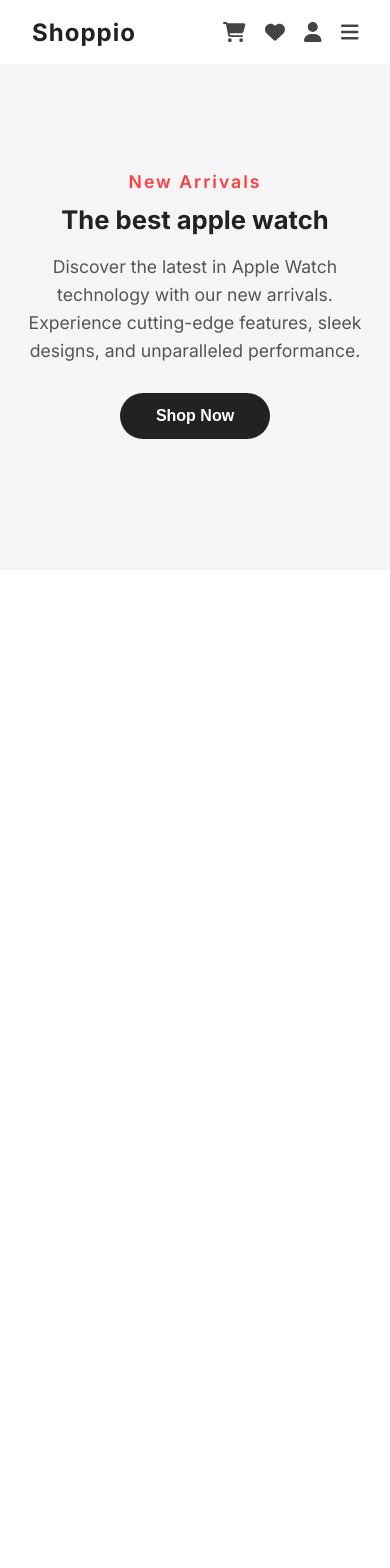
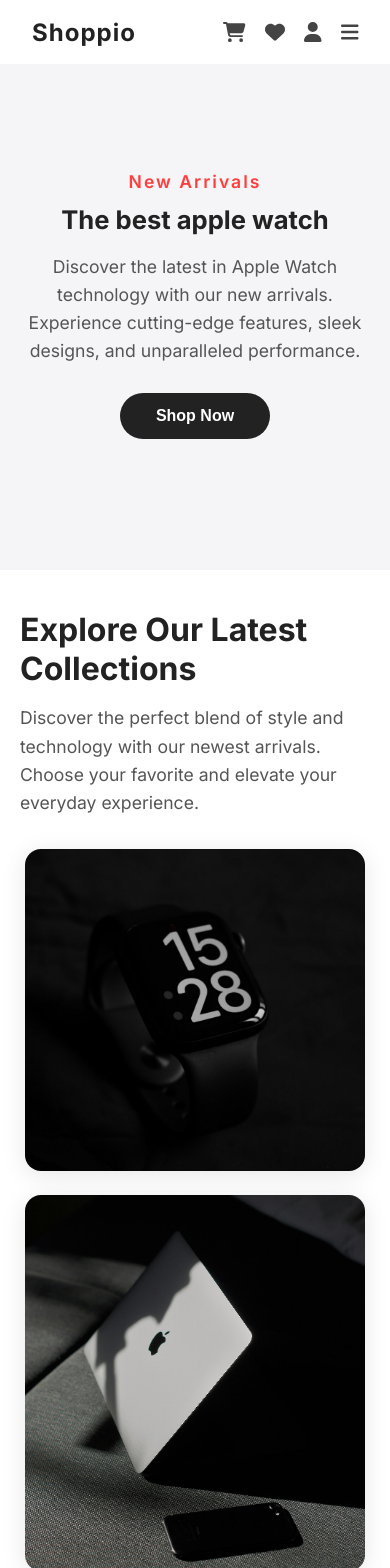
Before and after one commit to dajkagabi/vite-e-commerce-tutorial, a React (Vite) app: page / in a window 390 px wide. Shown: the top 1568 px of the page. Before the commit the page ends 844 px from the top, so only its background shows below. Built offline with nearby package versions, Linux system fonts and the light colour scheme.

Commit message:
display components

```diff
--- a/src/App.jsx
+++ b/src/App.jsx
@@ -1,12 +1,14 @@
 import React from 'react'
 import Navbar from './components/Navbar/Navbar';
 import Hero from './components/Hero/Hero';
+import Display from './components/Display/Display';
 
 const App = () => {
   return (
     <>
     <Navbar />
     <Hero />
+    <Display />
     </>
   )
 }
--- /dev/null
+++ b/src/components/Display/Display.css
@@ -0,0 +1,59 @@
+.display-container {
+  display: flex;
+  align-items: center;
+  justify-content: center;
+  gap: 48px;
+  padding: 40px 20px;
+  flex-wrap: wrap;
+}
+
+.display-text {
+  max-width: 340px;
+}
+
+.display-text h2 {
+  font-size: 2rem;
+  font-weight: 700;
+  margin-bottom: 16px;
+  color: #222;
+}
+
+.display-text p {
+  font-size: 1.1rem;
+  color: #555;
+  line-height: 1.6;
+}
+
+.display-images {
+  display: flex;
+  gap: 24px;
+}
+
+.display-img {
+  width: 420px;
+  height: 320px;
+  object-fit: cover;
+  border-radius: 16px;
+  box-shadow: 0 4px 24px rgba(0,0,0,0.10);
+  background: #eee;
+}
+
+
+@media (max-width: 900px) {
+  .display-container {
+    flex-direction: column;
+    gap: 32px;
+    align-items: flex-start;
+  }
+  .display-images {
+    flex-direction: column;
+    gap: 24px;
+    width: 100%;
+    align-items: center;
+  }
+  .display-img {
+    width: 90vw;
+    max-width: 340px;
+    height: auto;
+  }
+}
--- /dev/null
+++ b/src/components/Display/Display.jsx
@@ -0,0 +1,24 @@
+import React from 'react'
+import './Display.css'
+import display1 from '../../assets/display-1.jpg'
+import display2 from '../../assets/display-2.jpg'
+
+const Display = () => {
+  return (
+    <div className="display-container">
+      <div className="display-text">
+        <h2>Explore Our Latest Collections</h2>
+        <p>
+          Discover the perfect blend of style and technology with our newest arrivals.
+          Choose your favorite and elevate your everyday experience.
+        </p>
+      </div>
+      <div className="display-images">
+        <img src={display1} alt="Collection 1" className="display-img" />
+        <img src={display2} alt="Collection 2" className="display-img" />
+      </div>
+    </div>
+  )
+}
+
+export default Display;
--- a/src/components/Hero/Hero.css
+++ b/src/components/Hero/Hero.css
@@ -50,12 +50,11 @@
 }
 
 .btn:hover {
-  background: #ff3e3e;
+  background: #000080;
 }
 
 
 
-/* Reszponzivitás */
 @media (max-width: 600px) {
   .hero h1 {
     font-size: 1.6rem;
--- a/src/components/Navbar/Navbar.css
+++ b/src/components/Navbar/Navbar.css
@@ -29,7 +29,7 @@
 }
 
 .navbar-links li:hover {
-  color: red;
+  color: #000080;
 }
 
 .navbar-icons {
@@ -46,14 +46,14 @@
 }
 
 .icon:hover {
-  color: red;
+  color: #000080;
 }
 
 .hamburger {
   display: none;
 }
 
-/* Responsive: hamburger menu mobilon */
+
 @media (max-width: 768px) {
   .navbar-links {
     display: none;
```
Also changed, not shown: src/assets/display-3.jpg (added).
